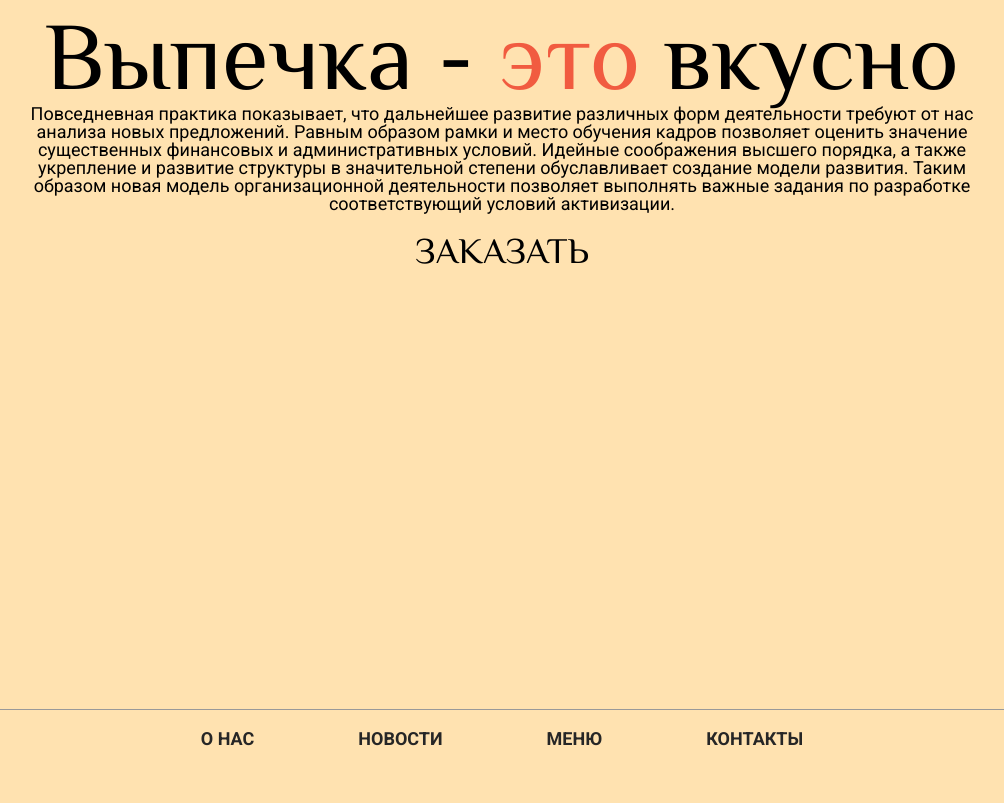
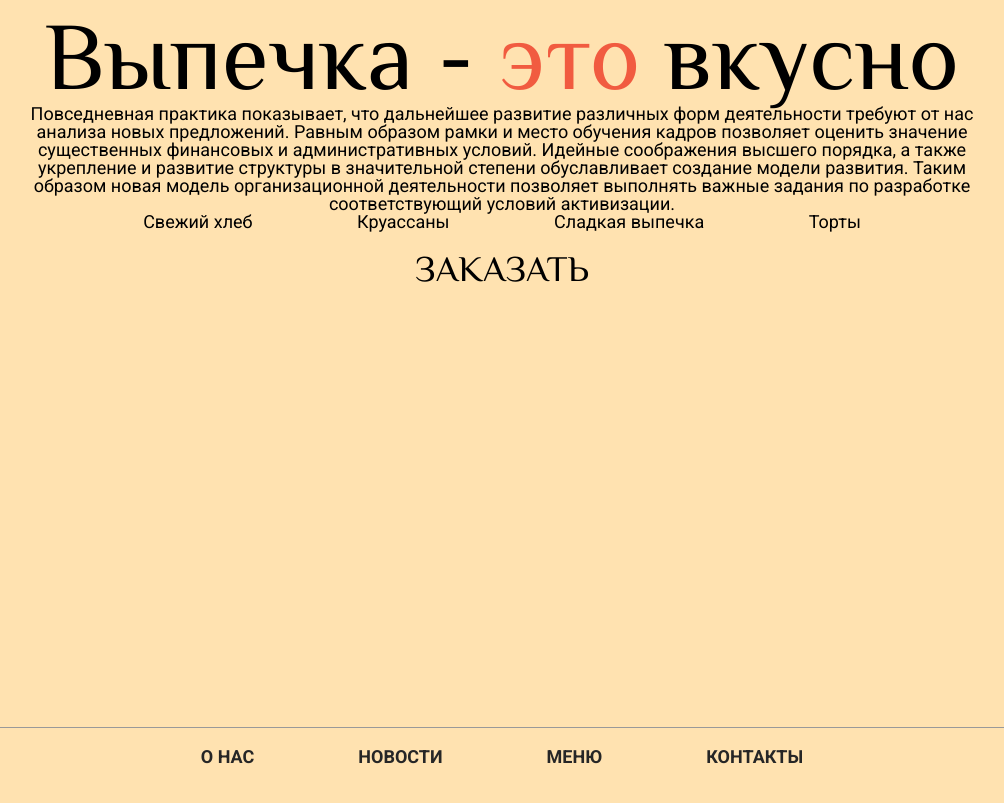
Before and after one commit to kosmo-pirozhok/kosmo-pirozhok.github.io, a plain HTML site: page index.html in a window 1280 px wide. Shown: the part 1145-1948 px from the top of the page, without its empty margins (138-1142 px from the left). Drawn offline with Linux system fonts and the light colour scheme.

Commit message:
Update index.html
ol

```diff
--- a/index.html
+++ b/index.html
@@ -78,6 +78,13 @@
 						выполнять важные задания по разработке соответствующий условий
 						активизации.
 					</p>
+					<ol class="section-description__text">
+						<li>Свежий хлеб</li>
+						<li>Круассаны</li>
+						<li>Сладкая выпечка</li>
+						<li>Торты</li>
+</ol>
+
 				</div>
 			</section>
 			<section class="section-map">
```
